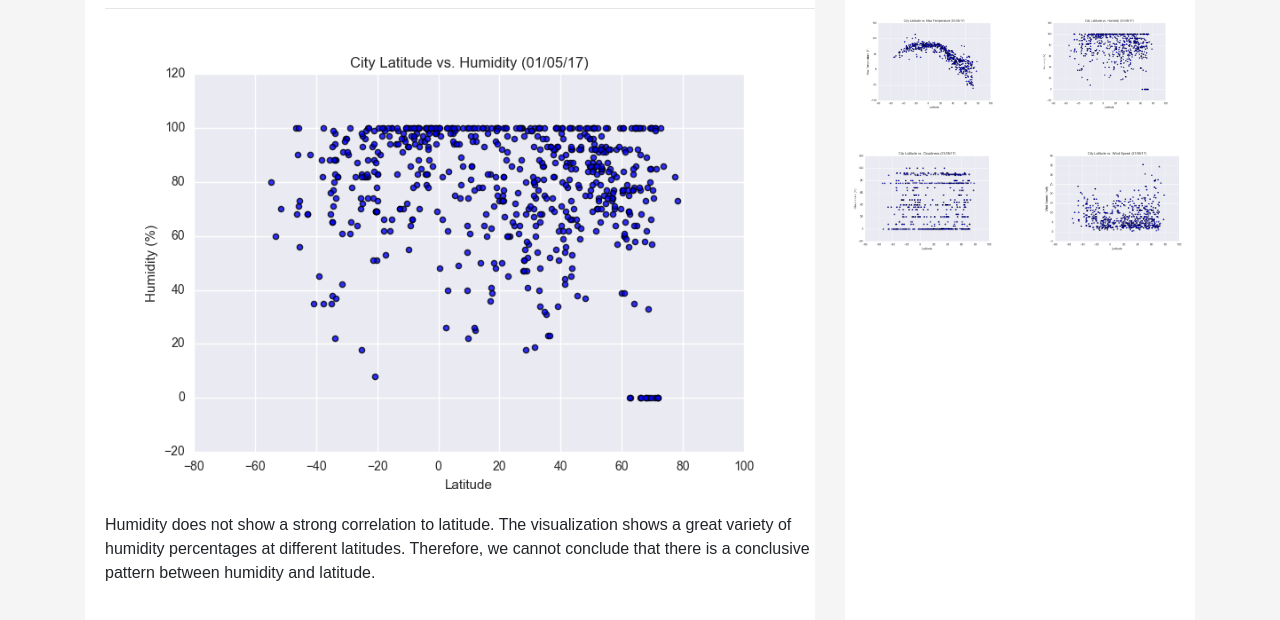
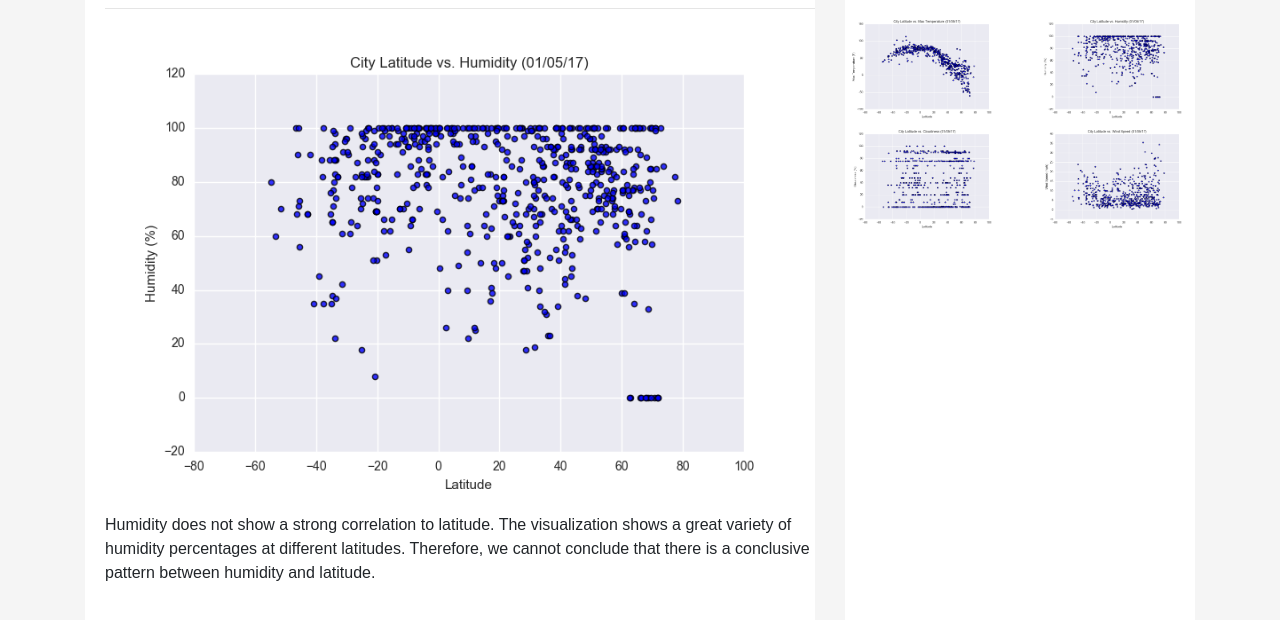
Before and after one commit to Neejos/Web-Design-Challenge, a plain HTML site: page Humidity.html in a window 1280 px wide. Shown: the part 162-782 px from the top of the page. Drawn offline with nearby package versions, Linux system fonts and the light colour scheme.

Commit message:
image offset ehen size is md

```diff
--- a/Humidity.html
+++ b/Humidity.html
@@ -75,39 +75,46 @@
         <div class="box">
           <h1 class="title" style="font-size: 30px;color:teal">Visualizations</h1>
           <hr>
-          <div class="container">
+
             <div class="row">
-              <div class="col-lg-6 col-md-3">
+              <div class="col-lg-6 col-md-4">
                 <a href="Temperature.html">
-                  <img src="images/Fig1.png" class="visual rounded float-left" alt="Max Temperature Graph">
+                  <!-- <img src="images/Fig1.png" class="visual rounded float-left" alt="Max Temperature Graph"> -->
+                  <img src="images/Fig1.png" class="visual rounded img-fluid mx-auto" alt="Max Temperature Graph">
                 </a>
               </div>
-              <div class="col-lg-6 col-md-3">
+              <div class="col-lg-6 col-md-4">
                 <a href="Humidity.html">
-                  <img src="images/Fig2.png" class="visual rounded float-right" alt="Humidity Graph">
+                  <!-- <img src="images/Fig2.png" class="visual rounded float-right" alt="Humidity Graph"> -->
+                  <img src="images/Fig2.png" class="visual rounded img-fluid mx-auto" alt="Humidity Graph">
                 </a>
               </div>
-            <div class="row">
-              <div class="col-lg-6 col-md-3">
+
+              <div class="col-lg-6 col-md-4">
                 <a href="Cloudiness.html">
-                  <img src="images/Fig3.png" class="visual rounded float-left" alt="Cloudiness Graph" style="padding-top: 20%;">
-                </a>
-              </div>
-              <div class="col-lg-6 col-md-3">
-                <a href="WindSpeed.html">
-                  <img src="images/Fig4.png" class="visual rounded float-right" alt="Wind Speed Graph" style="padding-top: 20%;">
+                  <!-- <img src="images/Fig3.png" class="visual rounded float-left" alt="Cloudiness Graph"> -->
+                  <img src="images/Fig3.png" class="visual rounded img-fluid mx-auto" alt="Cloudiness Graph">
                 </a>
               </div>
 
 
+              <div class="col-lg-6 col-md-4 offset-md-4 offset-lg-0">
+                <a href="WindSpeed.html">
+                  <!-- <img src="images/Fig4.png" class="visual rounded float-right" alt="Wind Speed Graph"> -->
+                  <img src="images/Fig4.png" class="visual rounded img-fluid mx-auto" alt="Wind Speed Graph">
+                </a>
+              </div>
+            </div>
+        </div>
+
+        <!-- style="padding-top: 20%; -->
 
 
+      </div>
 
-          </div>
-        </div>
+    </div>
+  </div>
 
-      </div>
-  </div>
   <script src="https://code.jquery.com/jquery-3.5.1.slim.min.js" integrity="sha384-DfXdz2htPH0lsSSs5nCTpuj/zy4C+OGpamoFVy38MVBnE+IbbVYUew+OrCXaRkfj" crossorigin="anonymous"></script>
   <script src="https://cdn.jsdelivr.net/npm/popper.js@1.16.1/dist/umd/popper.min.js" integrity="sha384-9/reFTGAW83EW2RDu2S0VKaIzap3H66lZH81PoYlFhbGU+6BZp6G7niu735Sk7lN" crossorigin="anonymous"></script>
   <script src="https://stackpath.bootstrapcdn.com/bootstrap/4.5.2/js/bootstrap.min.js" integrity="sha384-B4gt1jrGC7Jh4AgTPSdUtOBvfO8shuf57BaghqFfPlYxofvL8/KUEfYiJOMMV+rV" crossorigin="anonymous"></script>
```
Also changed, not shown: Cloudiness.html (+23 -16 lines), Temperature.html (+24 -27 lines), WindSpeed.html (+23 -17 lines), index.html (+6 -6 lines), style1.css (+27 -1 lines).
